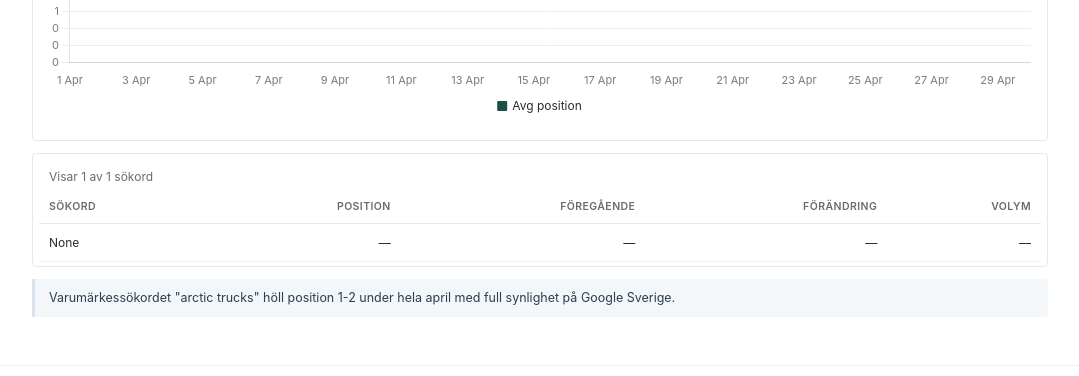
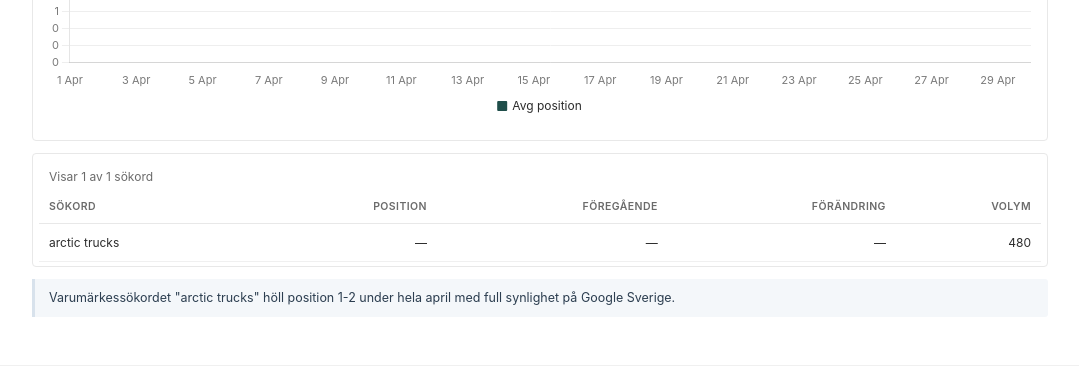
Before and after one commit to Cyntora/reports-arctic-trucks, a plain HTML site: page reports/2026-04.html in a window 1280 px wide. Shown: the part 3495-3871 px from the top of the page, without its empty margins (100-1179 px from the left). Drawn offline with nearby package versions, Linux system fonts and the light colour scheme.

Commit message:
Add report for 2026-04

```diff
--- a/reports/2026-04.html
+++ b/reports/2026-04.html
@@ -419,7 +419,7 @@
     </thead>
     <tbody>
       <tr>
-        <td>None</td>
+        <td>arctic trucks</td>
           <td>
             —
           </td>
@@ -430,7 +430,7 @@
             —
           </td>
           <td>
-            —
+            480
           </td>
       </tr>
     </tbody>
```
